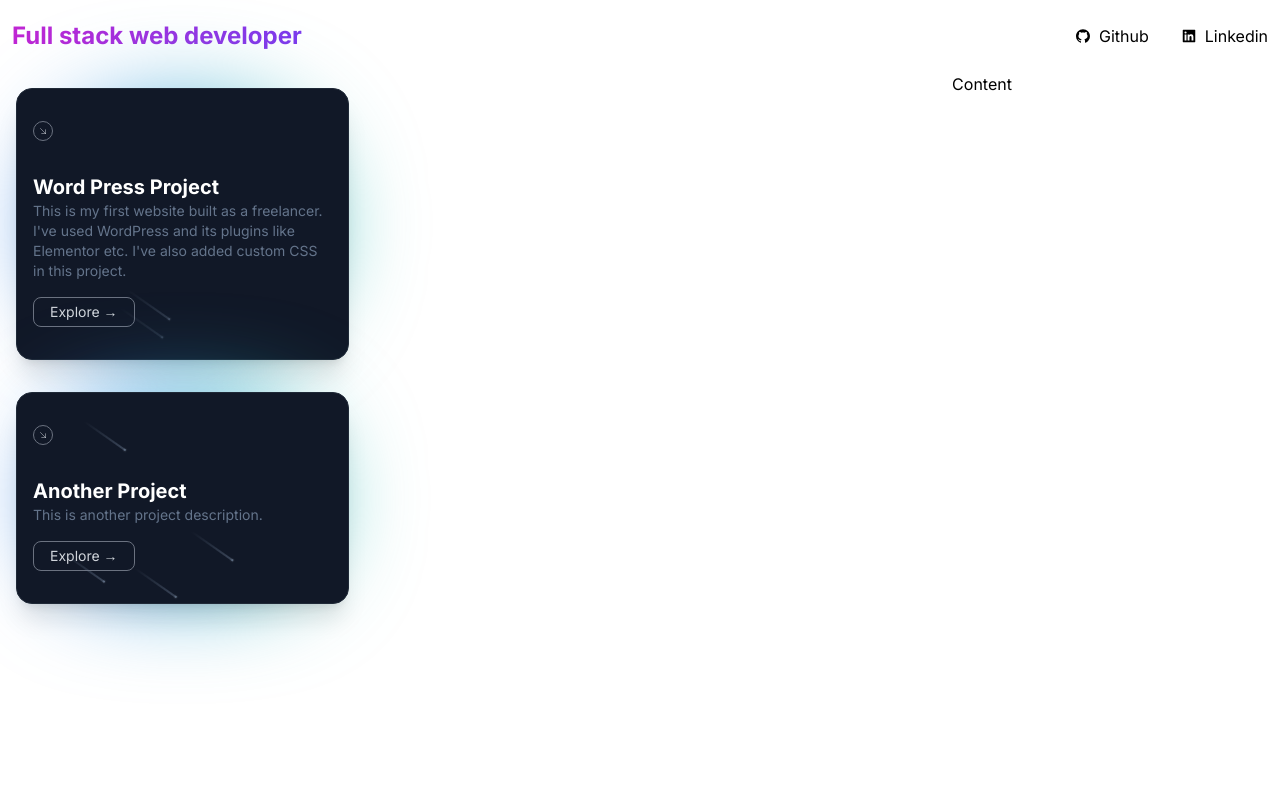
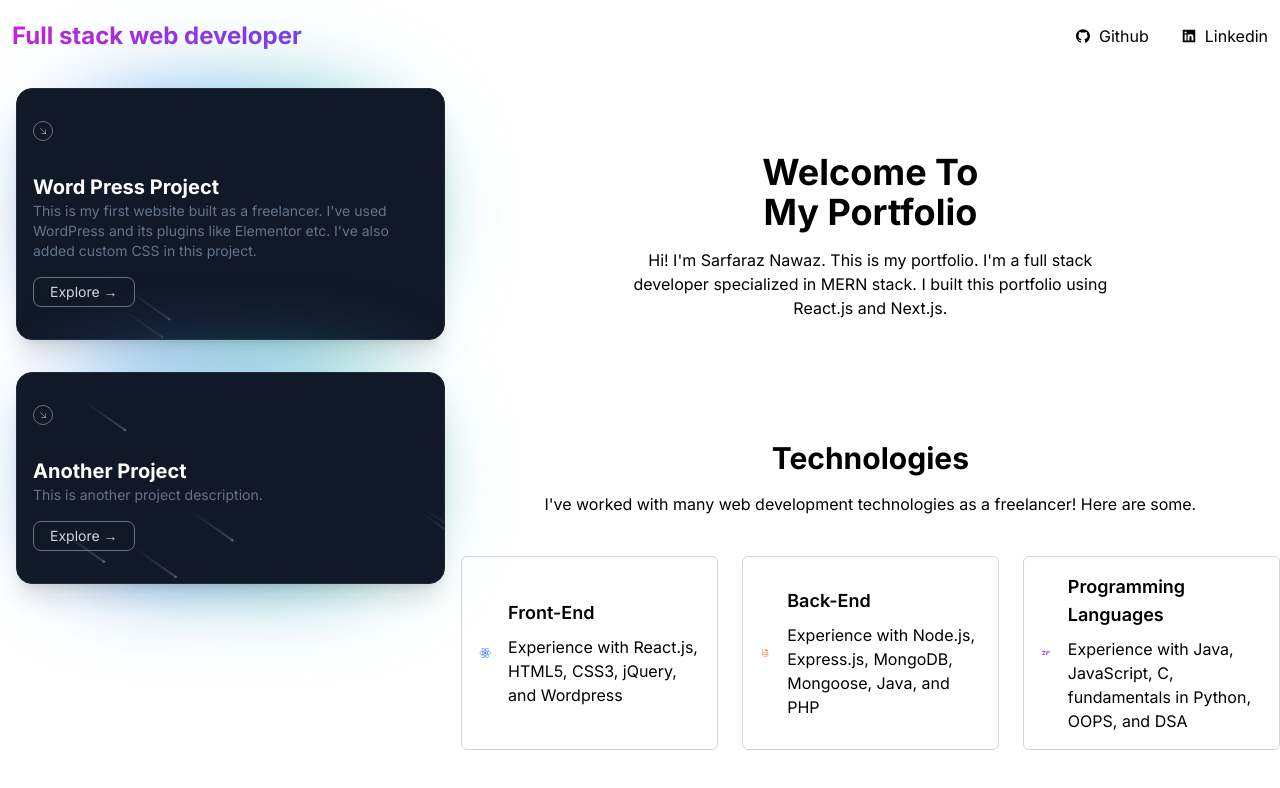
Before and after one commit to pmdnawaz1/pmdnawaz1-portfolio, a Next.js app: page / in a window 1280 px wide. Shown: the top 788 px of the page. Built offline with nearby package versions, Linux system fonts and the light colour scheme.

Commit message:
fix padding issue for grid template projects

```diff
--- a/app/components/Content.tsx
+++ b/app/components/Content.tsx
@@ -1,9 +1,12 @@
 import React from "react"
-
+import Technologies from "./Technologies"
+import Hero from "./Hero"
 export default function Content() {
   return(
     <div>
-      <h1>Content</h1>
+      <Hero/>
+      <Technologies />
+
     </div>
   )
 }
--- /dev/null
+++ b/app/components/Hero.tsx
@@ -0,0 +1,17 @@
+import React from 'react';
+
+const Hero = () => (
+  <section className="flex flex-col items-center justify-center py-20">
+    <div className="w-full md:w-4/5 lg:w-3/5">
+      <h1 className="text-4xl font-bold text-center">
+        Welcome To <br />
+        My Portfolio
+      </h1>
+      <p className="mt-4 text-center">
+        Hi! I'm Sarfaraz Nawaz. This is my portfolio. I'm a full stack developer specialized in MERN stack. I built this portfolio using React.js and Next.js.
+      </p>
+    </div>
+  </section>
+);
+
+export default Hero;
--- a/app/components/MeteorCard.tsx
+++ b/app/components/MeteorCard.tsx
@@ -8,11 +8,10 @@ interface MeteorCardProps {
 
 export const MeteorCard: React.FC<MeteorCardProps> = ({ projectName, projectDescription }) => {
   return (
-    <div className="w-full sm:w-1/2 md:w-1/2 lg:w-1/2 xl:w-1/2 p-4">
-       <div className="">
-      <div className=" h-3/4 md:h-1/2 w-3/4  relative max-w-sm">
-        <div className="absolute inset-0 h-full w-full bg-gradient-to-r from-blue-500 to-teal-500 transform scale-[0.80] bg-red-500 rounded-full blur-3xl" />
-        <div className="relative shadow-xl bg-gray-900 border border-gray-800  px-4 py-8 h-full overflow-hidden rounded-2xl flex flex-col justify-end items-start">
+    <div className="p-4">
+      <div className="relative">
+        <div className="absolute inset-0 bg-gradient-to-r from-blue-500 to-teal-500 transform scale-[0.80] bg-red-500 rounded-full blur-3xl" />
+        <div className="relative shadow-xl bg-gray-900 border border-gray-800 px-4 py-8 overflow-hidden rounded-2xl flex flex-col justify-end items-start">
           <div className="h-5 w-5 rounded-full border flex items-center justify-center mb-4 border-gray-500">
             <svg
               xmlns="http://www.w3.org/2000/svg"
@@ -31,21 +30,20 @@ export const MeteorCard: React.FC<MeteorCardProps> = ({ projectName, projectDesc
           </div>
 
           <h1 className="font-bold text-xl text-white mb-0 mt-4 relative z-50">
-          {projectName}
+            {projectName}
           </h1>
 
           <p className="font-normal text-sm text-slate-500 mb-4 relative z-50">
-          {projectDescription}
+            {projectDescription}
           </p>
 
-          <button className="border px-4 py-1 rounded-lg !text-sm  border-gray-500 text-gray-300">
+          <button className="border px-4 py-1 rounded-lg !text-sm border-gray-500 text-gray-300">
             Explore &rarr;
           </button>
 
           <Meteors number={10} />
         </div>
       </div>
-      </div>
     </div>
   );
 };
--- /dev/null
+++ b/app/components/Technologies.tsx
@@ -0,0 +1,44 @@
+import React from 'react';
+import { DiFirebase, DiReact, DiZend } from 'react-icons/di';
+
+const Technologies = () => (
+  <section id="tech" className="py-10">
+    <div className="container mx-auto">
+      <h2 className="text-3xl font-bold text-center">Technologies</h2>
+      <p className="mt-4 text-center">
+        I've worked with many web development technologies as a freelancer! Here are some.
+      </p>
+      <div className="grid grid-cols-1 gap-6 mt-10 sm:grid-cols-2 lg:grid-cols-3">
+        <div className="flex items-center justify-center p-4 bg-white border border-gray-300 rounded-md">
+          <DiReact className="text-4xl text-blue-500" />
+          <div className="ml-4">
+            <h3 className="text-lg font-semibold">Front-End</h3>
+            <p className="mt-2">
+              Experience with React.js, HTML5, CSS3, jQuery, and Wordpress
+            </p>
+          </div>
+        </div>
+        <div className="flex items-center justify-center p-4 bg-white border border-gray-300 rounded-md">
+          <DiFirebase className="text-4xl text-orange-500" />
+          <div className="ml-4">
+            <h3 className="text-lg font-semibold">Back-End</h3>
+            <p className="mt-2">
+              Experience with Node.js, Express.js, MongoDB, Mongoose, Java, and PHP
+            </p>
+          </div>
+        </div>
+        <div className="flex items-center justify-center p-4 bg-white border border-gray-300 rounded-md">
+          <DiZend className="text-4xl text-purple-500" />
+          <div className="ml-4">
+            <h3 className="text-lg font-semibold">Programming Languages</h3>
+            <p className="mt-2">
+              Experience with Java, JavaScript, C, fundamentals in Python, OOPS, and DSA
+            </p>
+          </div>
+        </div>
+      </div>
+    </div>
+  </section>
+);
+
+export default Technologies;
--- a/app/page.tsx
+++ b/app/page.tsx
@@ -8,8 +8,9 @@ export default function Main() {
     <div>
       <TopHeader />
     <div style={{ display: 'grid', gridTemplateAreas: `
-      "b b c"
-      "b b c"
+      "b c c"
+      "b c c"
+      "b c c"
     ` }}>
 
       <div style={{ gridArea: 'b' }}>
```
